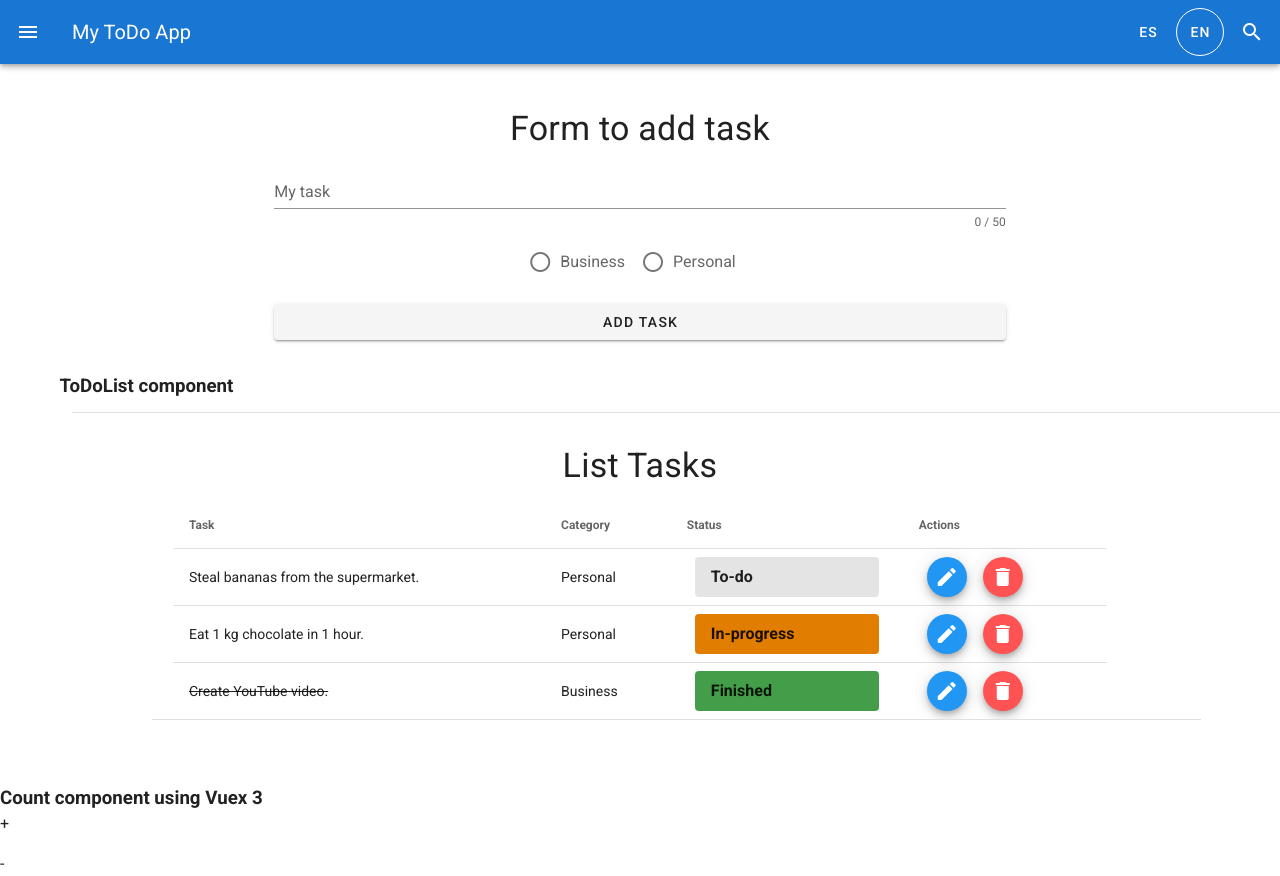
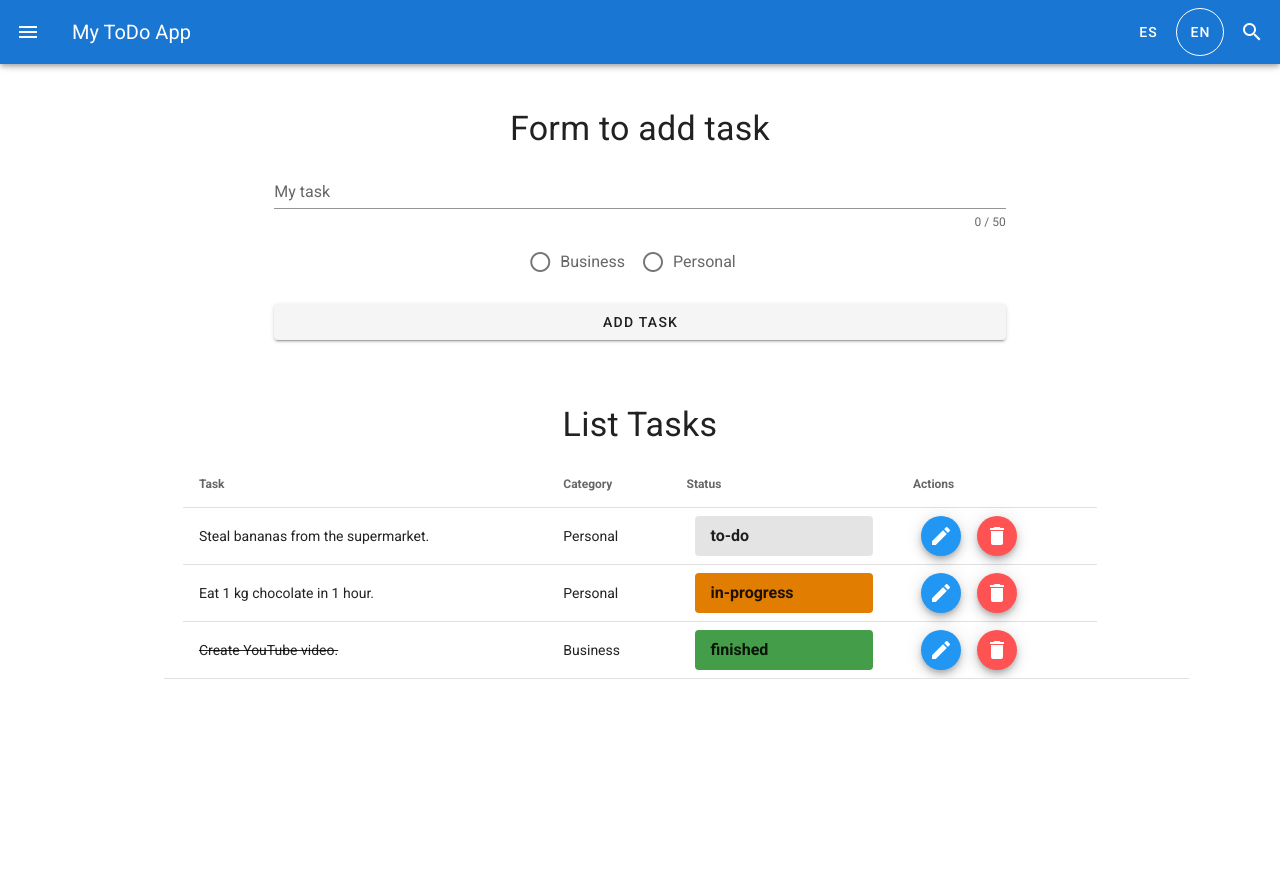
Before and after one commit to Devpaz/todolist-vue, a Vue app: page / in a window 1280 px wide. After the commit the page ends 800 px from the top, so only its background shows below. Built offline with nearby package versions, Linux system fonts and the light colour scheme.

Commit message:
moved the content of the TodoApp component to the ToDoList component and added state and mutations in the store

```diff
--- a/src/App.vue
+++ b/src/App.vue
@@ -21,21 +21,18 @@
       </v-app-bar>
     <v-main>
       <TodoApp/>
-      <CountComponent/>
     </v-main>
   </v-app>
 </template>
 
 <script>
 import TodoApp from '@/components/TodoApp';
-import CountComponent from './components/CountComponent.vue';
 
 export default {
   name: 'App',
 
   components: {
-    TodoApp,
-    CountComponent
+    TodoApp
   },
 
   data: () => ({
--- a/src/components/CountComponent.vue
+++ /dev/null
@@ -1,25 +0,0 @@
-<template>
-  <div>
-    <h3>Count component using Vuex 3</h3>
-    <button @click="increment">+</button>
-    <p>{{ count }}</p>
-    <button @click="decrement">-</button>
-
-  </div>
-</template>
-
-<script>
-import { mapState, mapMutations } from 'vuex'
-export default {
-    computed: {
-        ...mapState(['count'])
-    },
-    methods: {
-        ...mapMutations(['increment', 'decrement'])
-    }
-}
-</script>
-
-<style>
-
-</style>
--- a/src/components/ToDoList.vue
+++ b/src/components/ToDoList.vue
@@ -1,10 +1,88 @@
 <template>
-    <h3>ToDoList component</h3>
+    <v-container class="pa-md-8 mx-lg-auto">
+      <v-row no-gutters align="center" justify="center">
+        <v-col cols="12" sm="10">
+          <p class="text-h6 text-md-h5 text-lg-h4 text-center">{{ $t('todoApp.listTasks') }}</p>
+          <v-simple-table>
+            <template v-slot:default>
+              <thead>
+                <tr>
+                  <th class="text-4">{{ $t('todoApp.task') }}</th>
+                  <th class="text-4">{{ $t('todoApp.category') }}</th>
+                  <th class="text-4">{{ $t('todoApp.status') }}</th>
+                  <th class="text-4">{{ $t('todoApp.actions') }}</th>
+                </tr>
+              </thead>
+              <tbody>
+                <tr v-for="(task, index) in tasks" :key="index" class="justify-center">
+                  <td :class="{ 'text-decoration-line-through ': task.status === 'finished' }">{{ task.name }}</td>
+                  <td>{{ task.category }}</td>
+                  <td >
+                    <v-alert
+                    class="ma-2"
+                    @click="changeStatus(index)"
+                    dense
+                    text
+                    :class="{
+                      'danger': task.status === 'to-do',
+                      'success': task.status === 'finished',
+                      'warning': task.status === 'in-progress',
+                    }"
+                    >
+                    <strong>
+                      <!-- {{ capitalizeFirstChar(task.status) }} -->
+                      {{ task.status }}
+                    </strong>
+                  </v-alert>
+                  </td>
+                  <td>
+            <v-btn
+              class="ma-2"
+              @click="editTask(index)"
+              color="info"
+              fab
+              small
+              dark
+            >
+              <v-icon>mdi-pencil</v-icon>
+            </v-btn>
+            <v-btn
+              class="ma-2"
+              @click="deleteTask(index)"
+              color="error"
+              fab
+              small
+              dark
+            >
+              <v-icon>mdi-delete</v-icon>
+            </v-btn>
+          </td>
+                </tr>
+              </tbody>
+            </template>
+          </v-simple-table>
+
+    </v-col>
+    </v-row>
+    <v-divider inset></v-divider>
+    <div class="justify-center ma-8">
+      <v-alert type="success" class="ma-6" :value="alert">
+      <p>Task created successfully</p>
+      </v-alert>
+    </div>
+    </v-container>
 </template>
 
 <script>
+import { mapState, mapMutations } from 'vuex'
 export default {
-    name: 'ToDoList'
+    name: 'ToDoList',
+    computed: {
+        ...mapState(['tasks', 'alert'])
+    },
+    methods: {
+        ...mapMutations(['changeStatus', 'capitalizeFirstChar', 'editTask', 'deleteTask'])
+    }
 
 }
 </script>
--- a/src/components/TodoApp.vue
+++ b/src/components/TodoApp.vue
@@ -3,79 +3,6 @@
     <v-container>
       <ToDoNewTask />
       <ToDoList />
-    </v-container>
-
-    <v-divider inset></v-divider>
-    <v-container class="pa-md-8 mx-lg-auto">
-      <v-row no-gutters align="center" justify="center">
-        <v-col cols="12" sm="10">
-          <p class="text-h6 text-md-h5 text-lg-h4 text-center">{{ $t('todoApp.listTasks') }}</p>
-          <v-simple-table>
-            <template v-slot:default>
-              <thead>
-                <tr>
-                  <th class="text-4">{{ $t('todoApp.task') }}</th>
-                  <th class="text-4">{{ $t('todoApp.category') }}</th>
-                  <th class="text-4">{{ $t('todoApp.status') }}</th>
-                  <th class="text-4">{{ $t('todoApp.actions') }}</th>
-                </tr>
-              </thead>
-              <tbody>
-                <tr v-for="(task, index) in tasks" :key="index" class="justify-center">
-                  <td :class="{ 'text-decoration-line-through ': task.status === 'finished' }">{{ task.name }}</td>
-                  <td>{{ task.category }}</td>
-                  <td >
-                    <v-alert
-                    class="ma-2"
-                    @click="changeStatus(index)"
-                    dense
-                    text
-                    :class="{
-                      'danger': task.status === 'to-do',
-                      'success': task.status === 'finished',
-                      'warning': task.status === 'in-progress',
-                    }"
-                    >
-                    <strong>
-                      {{ capitalizeFirstChar(task.status) }}
-                    </strong>
-                  </v-alert>
-                  </td>
-                  <td>
-            <v-btn
-              class="ma-2"
-              @click="editTask(index)"
-              color="info"
-              fab
-              small
-              dark
-            >
-              <v-icon>mdi-pencil</v-icon>
-            </v-btn>
-            <v-btn
-              class="ma-2"
-              @click="deleteTask(index)"
-              color="error"
-              fab
-              small
-              dark
-            >
-              <v-icon>mdi-delete</v-icon>
-            </v-btn>
-          </td>
-                </tr>
-              </tbody>
-            </template>
-          </v-simple-table>
-
-    </v-col>
-    </v-row>
-    <v-divider inset></v-divider>
-    <div class="justify-center ma-8">
-      <v-alert type="success" class="ma-6" :value="alert">
-      <p>Task created successfully</p>
-      </v-alert>
-    </div>
     </v-container>
   </div>
 
@@ -89,78 +16,6 @@ export default {
   components: {
     ToDoNewTask,
     ToDoList
-  },
-  props: {
-    msg: String,
-  },
-  data() {
-    return {
-      alert:false,
-      task: "",
-      category: null,
-      validForm: true,
-      editedTask: null,
-      statuses: ["to-do", "in-progress", "finished"],
-      /* Status could be: 'to-do' / 'in-progress' / 'finished' */
-      tasks: [
-        {
-          name: "Steal bananas from the supermarket.",
-          category: 'Personal',
-          status: "to-do",
-        },
-        {
-          name: "Eat 1 kg chocolate in 1 hour.",
-          category: 'Personal',
-          status: "in-progress",
-        },
-        {
-          name: "Create YouTube video.",
-          category: 'Business',
-          status: "finished",
-        },
-      ],
-    };
-  },
-  methods: {
-    capitalizeFirstChar(str) {
-      return str.charAt(0).toUpperCase() + str.slice(1);
-    },
-
-    changeStatus(index) {
-      let newIndex = this.statuses.indexOf(this.tasks[index].status);
-      if (++newIndex > 2) newIndex = 0;
-      this.tasks[index].status = this.statuses[newIndex];
-
-    },
-    deleteTask(index) {
-      this.tasks.splice(index, 1);
-    },
-
-    editTask(index) {
-      this.task = this.tasks[index].name;
-      this.editedTask = index;
-    },
-    submitTask() {
-      if (this.task.length === 0 || this.task.length > 50) return;
-      if (this.editedTask != null) {
-        this.tasks[this.editedTask].name = this.task;
-        this.editedTask = null;
-      } else {
-        this.tasks.push({
-          name: this.task,
-          category: this.category,
-          status: "to-do",
-        });
-      }
-      this.task = "";
-      this.category = null,
-      this.alert=true;
-
-      //Add duration alert
-      setTimeout(()=>{
-        this.alert=false
-      },2000)
-    },
   }
 };
 </script>
--- a/src/store/index.js
+++ b/src/store/index.js
@@ -31,23 +31,24 @@ export default new Vuex.Store({
       ],
     },
     mutations: {
-        capitalizeFirstChar(str) {
-            return str.charAt(0).toUpperCase() + str.slice(1);
+        // capitalizeFirstChar(state, str) {
+        //     return str.charAt(0).toUpperCase() + str.slice(1);
+        //     console.log('sds' + str.charAt(0).toUpperCase());
+        // },
+
+          changeStatus(state, index) {
+            let newIndex = state.statuses.indexOf(state.tasks[index].status);
+            if (++newIndex > 2) newIndex = 0;
+            state.tasks[index].status = state.statuses[newIndex];
+
+          },
+          deleteTask(state, index) {
+            state.tasks.splice(index, 1);
           },
 
-          changeStatus(index) {
-            let newIndex = this.statuses.indexOf(this.tasks[index].status);
-            if (++newIndex > 2) newIndex = 0;
-            this.tasks[index].status = this.statuses[newIndex];
-
-          },
-          deleteTask(index) {
-            this.tasks.splice(index, 1);
-          },
-
-          editTask(index) {
-            this.task = this.tasks[index].name;
-            this.editedTask = index;
+          editTask(state, index) {
+            state.task = state.tasks[index].name;
+            state.editedTask = index;
           },
           submitTask(state) {
             if (state.task.length === 0 || state.task.length > 50) return;
```
